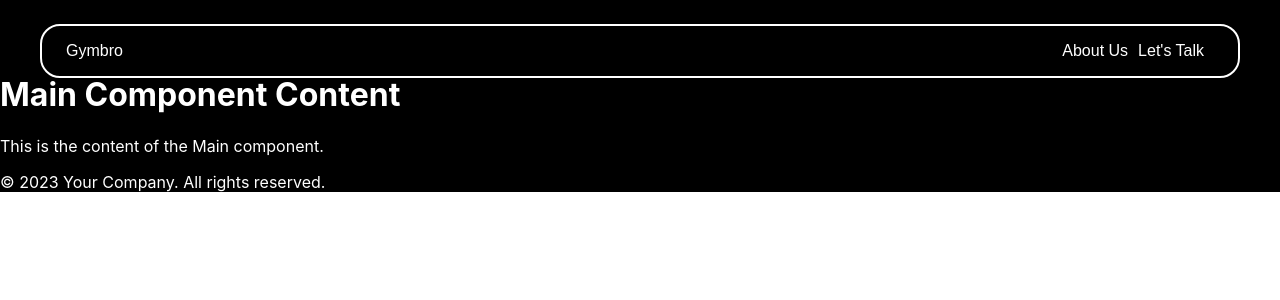
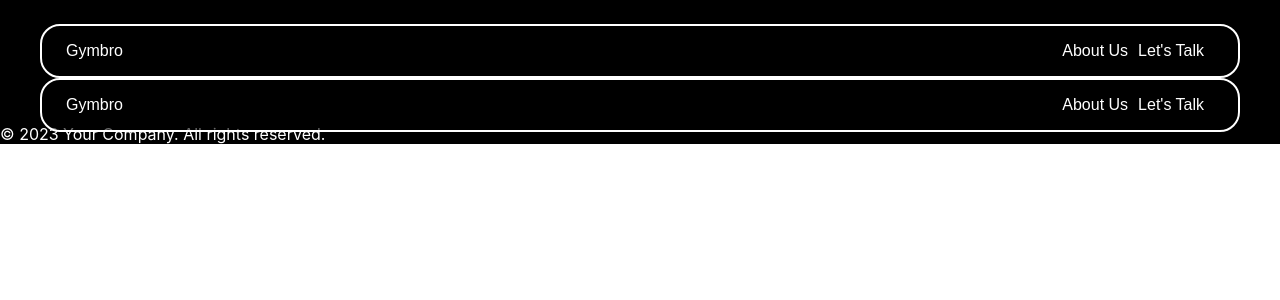
Before and after one commit to Ogunriwa/Gympage, a React (Create React App) app: page / in a window 1280 px wide. Shown: the top 300 px of the page. Built offline with nearby package versions, Linux system fonts and the light colour scheme.

Commit message:
hrocommit

```diff
--- a/src/Components/Main.js
+++ b/src/Components/Main.js
@@ -1,12 +1,14 @@
 import React from "react";
+import Navbar from "./Navbar";
 
 const Main = () => {
 
     return (
-    <div>
-        <h1>Main Component Content</h1>
-        <p>This is the content of the Main component.</p>
-    </div>)
+        <div>
+            <Navbar/>
+
+        </div>
+    )
 
 };
 
```
Also changed, not shown: src/Components/Hero.js (+18 -0 lines), src/Components/hero.module.css (added).
